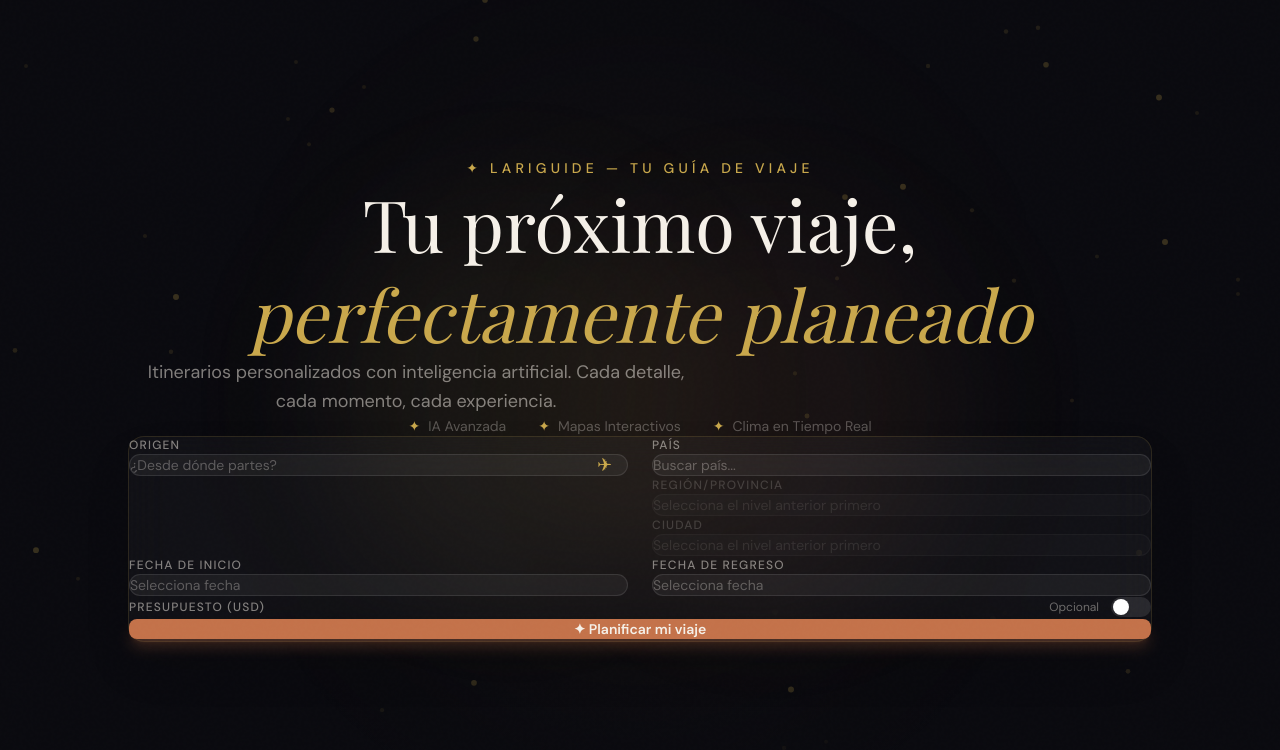
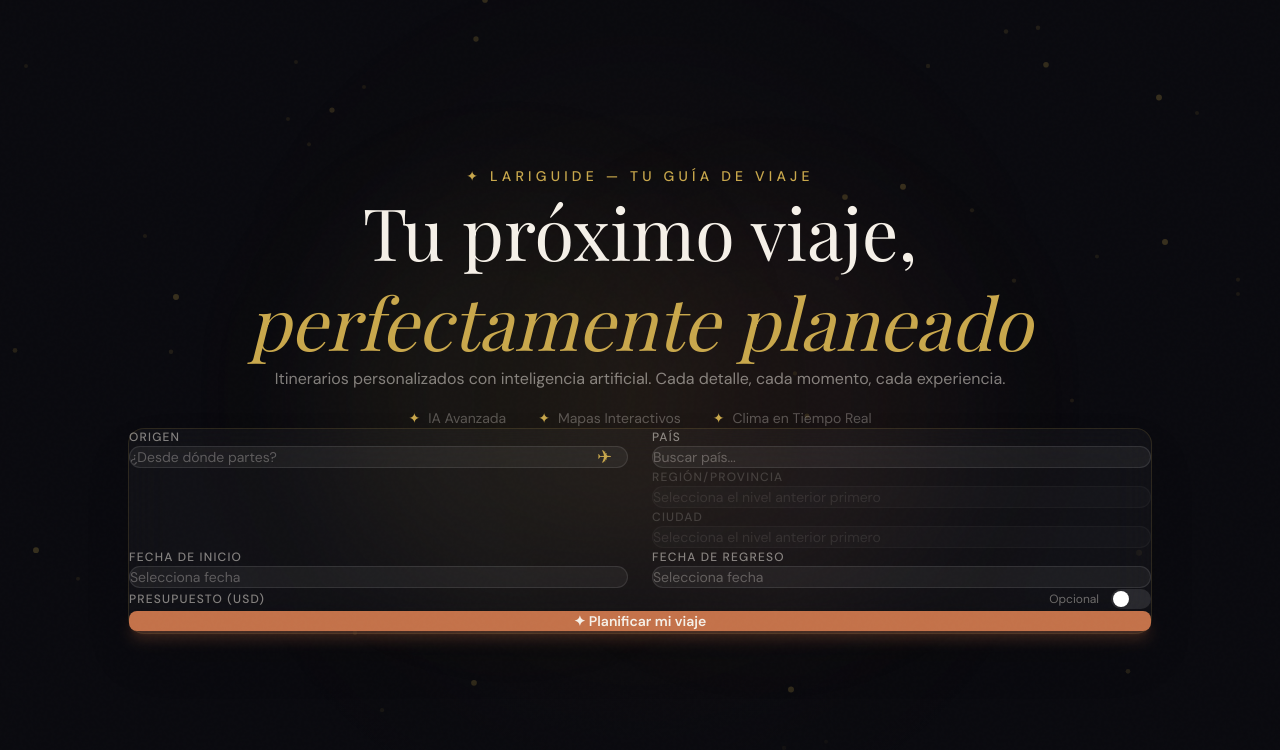
Before and after one commit to JossRubio/LariGuide, a React (Vite) app: page / in a window 1280 px wide. Shown: the top 750 px of the page. Built offline with nearby package versions, Linux system fonts and the light colour scheme; a web font is replaced by a local one.

Commit message:
fix: desplazamiento de container de formularios

```diff
--- a/src/components/Hero/index.tsx
+++ b/src/components/Hero/index.tsx
@@ -56,7 +56,7 @@
           initial={{ opacity: 0, y: 40 }}
           animate={{ opacity: 1, y: 0 }}
           transition={{ duration: 0.8, ease: 'easeOut' }}
-          className="text-center mb-12"
+          className="text-center"
         >
           <motion.p
             initial={{ opacity: 0, letterSpacing: '0.1em' }}
@@ -83,17 +83,19 @@
             initial={{ opacity: 0 }}
             animate={{ opacity: 1 }}
             transition={{ delay: 0.6 }}
-            className="text-ivory/50 text-lg max-w-xl mx-auto leading-relaxed"
+            className="text-ivory/50 text-sm md:text-base leading-relaxed text-center mt-8"
           >
-            Itinerarios personalizados con inteligencia artificial. Cada detalle, cada momento,
-            cada experiencia.
+            Itinerarios personalizados con inteligencia artificial. Cada detalle, cada momento, cada experiencia.
           </motion.p>
 
+        </motion.div>
+
+        <div className="mt-16" style={{ paddingTop: '1rem' }}>
           <motion.div
             initial={{ opacity: 0 }}
             animate={{ opacity: 1 }}
             transition={{ delay: 0.8 }}
-            className="flex items-center justify-center gap-8 mt-8 text-ivory/30 text-sm"
+            className="flex items-center justify-center gap-8 mb-4 text-ivory/30 text-sm"
           >
             <span className="flex items-center gap-2">
               <span className="text-gold">✦</span> IA Avanzada
@@ -105,7 +107,6 @@
               <span className="text-gold">✦</span> Clima en Tiempo Real
             </span>
           </motion.div>
-        </motion.div>
 
           <motion.div
             initial={{ opacity: 0, y: 60 }}
@@ -115,6 +116,7 @@
             <SearchForm onSubmit={onSubmit} loading={loading} />
           </motion.div>
         </div>
+      </div>
 
       {/* Bottom fade */}
       <div className="absolute bottom-0 left-0 right-0 h-32 bg-gradient-to-t from-deep-black to-transparent pointer-events-none" />
```
Lines whose indentation alone changed are shown as unchanged.
